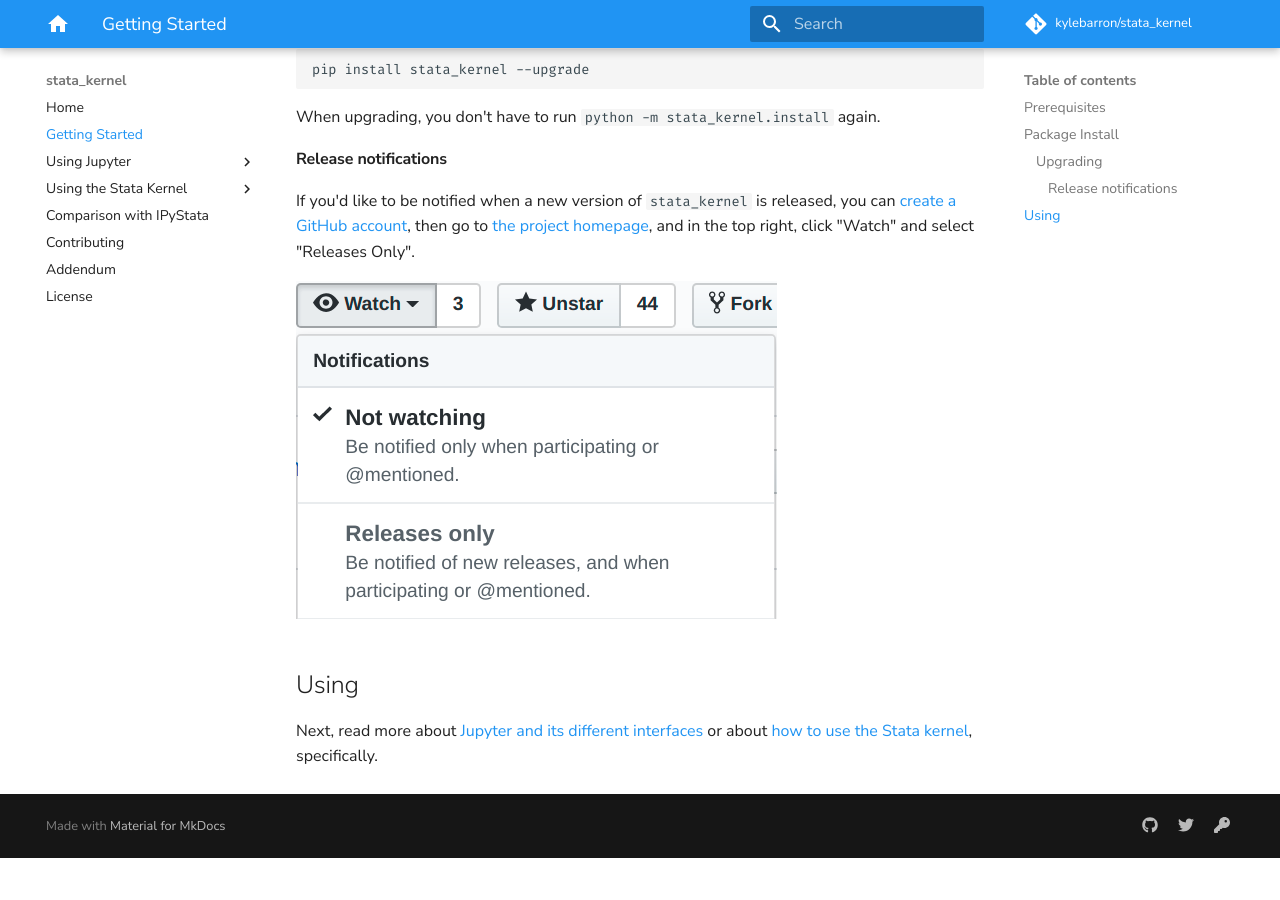
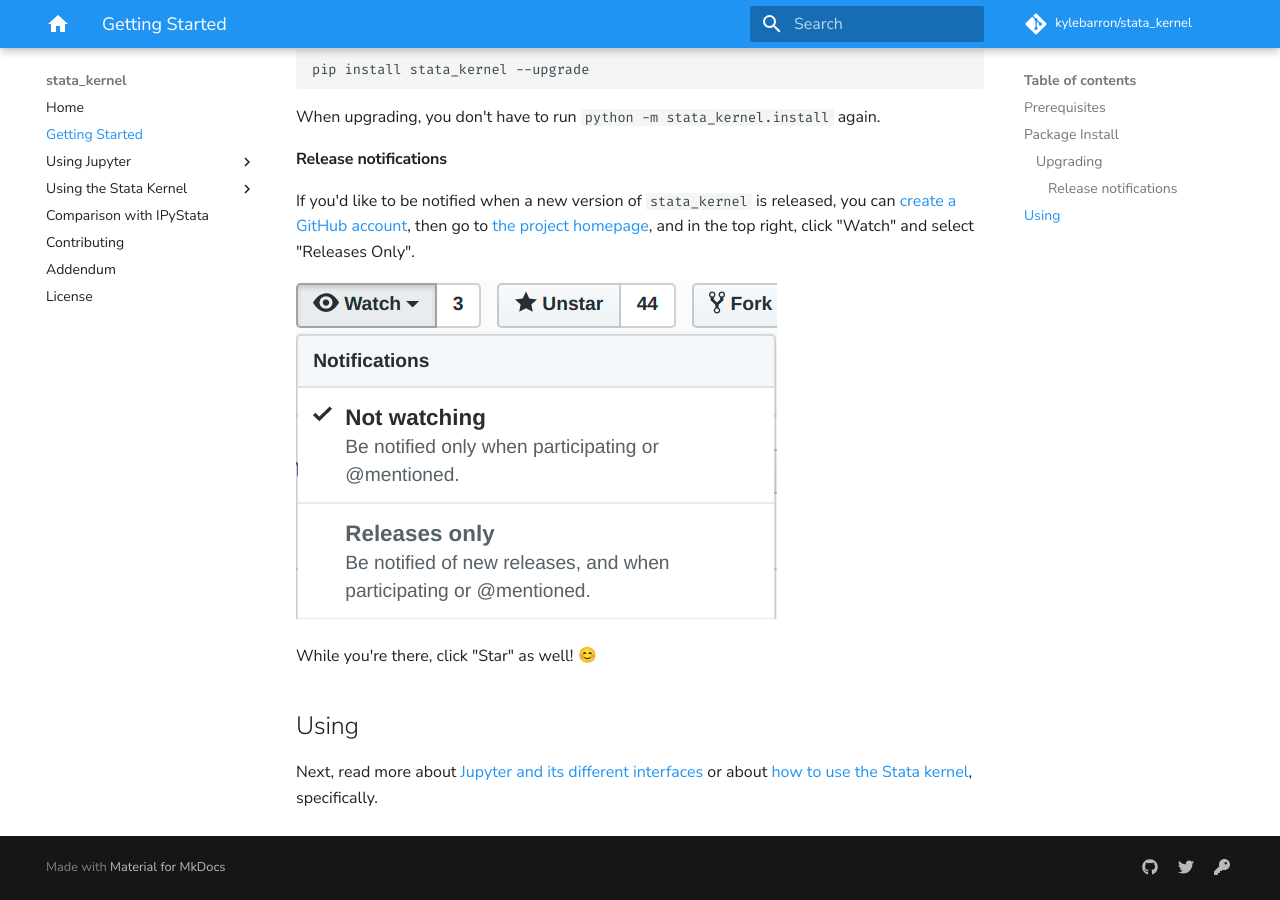
Before and after one commit to kylebarron/stata_kernel, an MkDocs documentation site: the page built from docs/src/getting_started.md, in a window 1280 px wide and 900 px high, scrolled down 1291 px. Built offline with MkDocs 1.6.1 and Material for MkDocs 9.7.7, drawn with Linux system fonts in a browser that asks for light colours; emoji names are drawn with the system emoji font; comment, search, counter and statistics services are not loaded; before the commit the page ends 2149 px from its top, so only the background shows below that.

Commit message:
Fix image path in docs

```diff
--- a/docs/mkdocs.yml
+++ b/docs/mkdocs.yml
@@ -85,6 +85,7 @@
     - pymdownx.caret:
         insert: false
     - pymdownx.details
+    - pymdownx.emoji
     - pymdownx.escapeall:
         hardbreak: true
         nbsp: true
--- a/docs/src/getting_started.md
+++ b/docs/src/getting_started.md
@@ -60,7 +60,9 @@
 project homepage](https://github.com/kylebarron/stata_kernel), and in the top
 right, click "Watch" and select "Releases Only".
 
-![subscribe-to-releases](../img/subscribe-to-releases.png)
+![subscribe-to-releases](img/subscribe-to-releases.png)
+
+While you're there, click "Star" as well! :blush:
 
 ## Using
 
```
